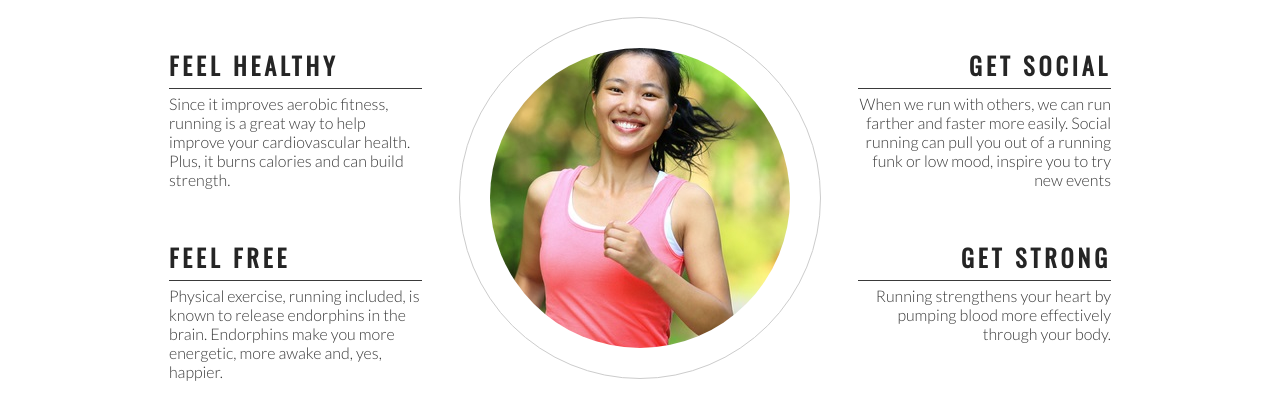
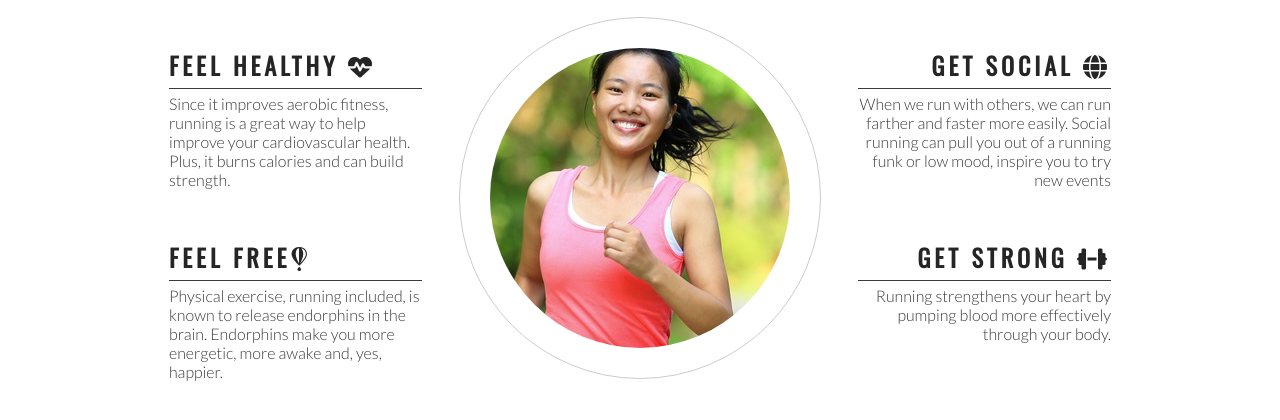
Before and after one commit to lastchancebar/love-running, a plain HTML site: page index.html in a window 1280 px wide. Shown: the part 764-1184 px from the top of the page. Drawn offline with nearby package versions, Linux system fonts and the light colour scheme.

Commit message:
add icons to ethos headings

```diff
--- a/index.html
+++ b/index.html
@@ -45,13 +45,13 @@
         <h2 id="welcome">Why Love Running With Us?</h2>
         <div id="left-about">
             <div class="left-about-heading">
-                <h2>Feel Healthy</h2>
+                <h2>Feel Healthy <i class="fas fa-heartbeat"></i> </h2>
                 <hr>
                 <p>Since it improves aerobic fitness, running is a great way to help improve your cardiovascular health. Plus, it burns calories and can build strength.</p>
             </div>
 
                 <div class="left-about-heading">
-                    <h2>Feel Free</h2>
+                    <h2>Feel Free<i class="fab fa-fly"></i></h2>
                     <hr>
                     <p>Physical exercise, running included, is known to release endorphins in the brain. Endorphins make you more energetic, more awake and, yes, happier.</p>
                 </div>
@@ -59,13 +59,13 @@
         </div>
         <div id="right-about">
             <div class="right-about-heading">
-                <h2>Get Social</h2>
+                <h2>Get Social  <i class="fas fa-globe"></i></i></h2>
                 <hr>
                 <p>When we run with others, we can run farther and faster more easily. Social running can pull you out of a running funk or low mood, inspire you to try new events</p>
             </div>
 
                 <div class="right-about-heading">
-                    <h2>Get Strong</h2>
+                    <h2>Get Strong <i class="fas fa-dumbbell"></i></h2>
                     <hr>
                     <p>Running strengthens your heart by pumping blood more effectively through your body.</p>
 
@@ -84,6 +84,9 @@
 
     </section>
     <footer> social media links here</footer>
+
+
+    <script src="https://kit.fontawesome.com/991babbcdf.js" crossorigin="anonymous"></script>
 </body>
 
 </html>
```
